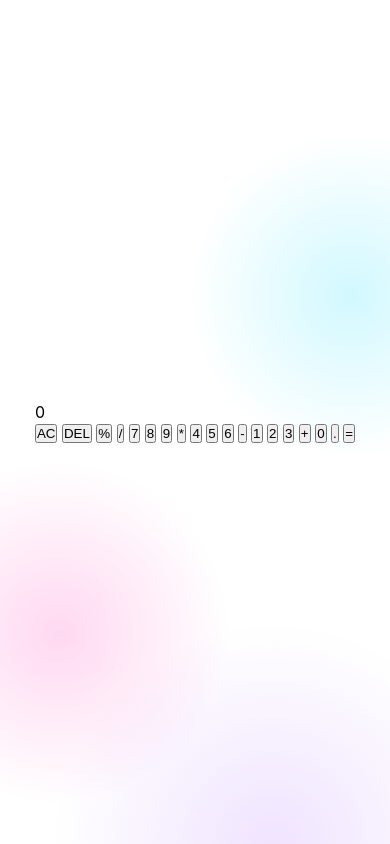
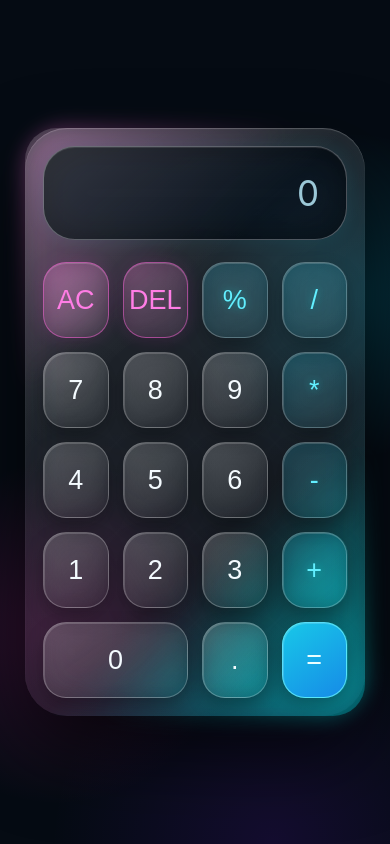
Before and after one commit to Hary300/Odin-Project-05-Calculator, a plain HTML site: page index.html in a window 390 px wide. Drawn offline with Linux system fonts and the light colour scheme.

```diff
--- a/style.css
+++ b/style.css
@@ -26,6 +26,162 @@
       circle at 70% 100%,
       rgba(130, 30, 255, 0.12),
       transparent 25%
-    );
+    ),
+    #050b13;
   overflow-x: hidden;
 }
+
+.calculator {
+  width: min(430px, 100%);
+  padding: 18px;
+  border: solid 1px rgba(255, 255n, 255, 0.25);
+  border-radius: 42px;
+  background: linear-gradient(
+    145deg,
+    rgba(255, 255, 255, 0.14),
+    rgba(255, 255, 255, 0.035)
+  );
+  backdrop-filter: blur(25px);
+  -webkit-backdrop-filter: blur(25px);
+  box-shadow:
+    0 35px 80px rgba(0, 0, 0, 0.65),
+    inset 0 1px 1px rgba(255, 255, 255, 0.22);
+
+  position: relative;
+}
+
+.calculator::before {
+  content: '';
+  position: absolute;
+  inset: -2px;
+  border-radius: 44px;
+  background: linear-gradient(
+    135deg,
+    rgba(255, 110, 220, 0.55),
+    transparent 30%,
+    transparent 70%,
+    rgba(0, 255, 255, 0.55)
+  );
+  filter: blur(10px);
+  opacity: 0.65;
+  z-index: -1;
+}
+
+.display {
+  /* position: relative; */
+  padding: 25px;
+  color: #9cc8d7;
+  font-size: 35px;
+  text-align: end;
+  letter-spacing: 2px;
+  border: solid 1px rgba(255, 255, 255, 0.28);
+  border-radius: 32px;
+  background: linear-gradient(
+    145deg,
+    rgba(5, 14, 24, 0.94),
+    rgba(9, 20, 32, 0.72)
+  );
+  box-shadow:
+    inset 0 0 35px rgba(0, 0, 0, 0.5),
+    inset 0 1px rgba(255, 255, 255, 0.14),
+    0 0 20px rgba(0, 220, 255, 0.08);
+  word-break: break-all;
+}
+
+.display::before {
+  content: '';
+  position: absolute;
+  inset: 0;
+  border-radius: 32px;
+  background: linear-gradient(
+    135deg,
+    rgba(255, 255, 255, 0.18),
+    transparent 35%,
+    transparent 65%,
+    rgba(0, 240, 255, 0.3)
+  );
+  pointer-events: none;
+}
+
+.buttons {
+  margin-top: 22px;
+  display: grid;
+  grid-template-columns: repeat(4, 1fr);
+  gap: 14px;
+}
+
+.btn {
+  height: 76px;
+  border: solid 1px rgba(255, 255, 255, 0.25);
+  border-radius: 23px;
+  color: #f4fbff;
+  font-size: 27px;
+  cursor: pointer;
+  background: linear-gradient(
+    145deg,
+    rgba(255, 255, 255, 0.16),
+    rgba(0, 0, 0, 0.065)
+  );
+  box-shadow:
+    inset 1px 1px rgba(255, 255, 255, 0.16),
+    0 8px 18px rgba(0, 0, 0, 0.25);
+  backdrop-filter: blur(12px);
+  -webkit-backdrop-filter: blur(12px);
+
+  transition:
+    transform 0.18s ease,
+    box-shadow 0.18s ease,
+    background 0.18s ease;
+}
+
+.btn:hover {
+  transform: translateY(-3px);
+  background: linear-gradient(
+    145deg,
+    rgba(255, 255, 255, 0.22),
+    rgba(255, 255, 255, 0.08)
+  );
+  box-shadow:
+    0 12px 25px rgba(0, 0, 0, 0.3),
+    0 0 18px rgba(0, 220, 255, 0.1);
+}
+
+.btn:active {
+  transform: scale(0.94);
+}
+
+.function {
+  color: #ff7de5;
+  background: linear-gradient(
+    145deg,
+    rgba(255, 90, 210, 0.2),
+    rgba(255, 90, 210, 0.06)
+  );
+  border-color: rgba(255, 100, 220, 0.5);
+  box-shadow:
+    inset 0 1px rgba(255, 255, 255, 0.16),
+    0 0 18px rgba(255, 50, 210, 0.12);
+}
+
+.operator {
+  color: #62efff;
+  background: linear-gradient(
+    145deg,
+    rgba(0, 210, 255, 0.15),
+    rgba(0, 210, 255, 0.045)
+  );
+  text-shadow: 0 0 10px rgba(0, 255, 255, 0.35);
+}
+
+.equal {
+  color: #eaffff;
+  background: linear-gradient(145deg, #18c8e8, #168be7);
+  border-color: rgba(110, 245, 255, 0.75);
+  text-shadow:
+    0 0 12px rgba(0, 205, 255, 0.28),
+    inset 0 10px rgba(255, 255, 255, 0.4);
+}
+
+.zero {
+  grid-column: span 2;
+}
```
Also changed, not shown: README.md.
